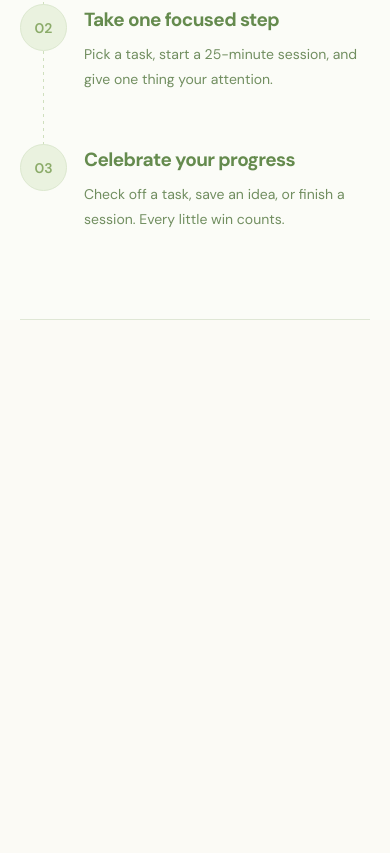
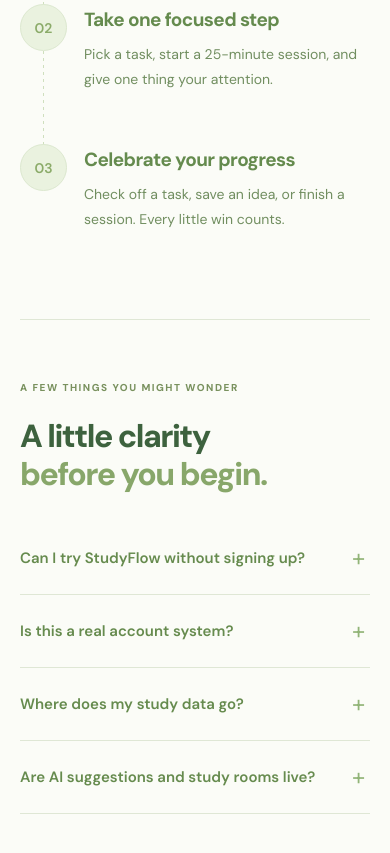
Before and after one commit to mnalindu/studyflow-mern, a React app in the folder frontend/: page / in a window 390 px wide. Shown: the part 3738-4591 px from the top of the page. Before the commit the page ends 4058 px from the top, so only its background shows below. Built offline with nearby package versions, Linux system fonts and the light colour scheme; the HTML template or start-up script is replaced by a standard one.

Commit message:
add FAQs section

```diff
--- a/frontend/src/App.jsx
+++ b/frontend/src/App.jsx
@@ -3,6 +3,7 @@
 import Hero from "./components/Hero";
 import Features from "./components/Features";
 import HowItWorks from "./components/HowItWorks";
+import FAQs from "./components/FAQs";
 
 function App() {
   return (
@@ -13,6 +14,7 @@
         <Hero />
         <Features />
         <HowItWorks />
+        <FAQs />
       </main>
     </>
   );
--- /dev/null
+++ b/frontend/src/components/FAQs.css
@@ -0,0 +1,250 @@
+
+/* =====================================
+   StudyFlow - FAQs Accordion Section
+===================================== */
+
+.sf-faq,
+.sf-faq * {
+  box-sizing: border-box;
+}
+
+.sf-faq {
+  width: 100%;
+  background: #fbfcf7;
+  font-family: "DM Sans", sans-serif;
+  color: #63874b;
+  scroll-margin-top: 95px;
+}
+
+.sf-faq__container {
+  display: grid;
+  grid-template-columns: minmax(0, 0.85fr) minmax(0, 1.15fr);
+  gap: clamp(50px, 7vw, 130px);
+  align-items: start;
+
+  width: min(100% - 192px, 1536px);
+  margin: 0 auto;
+  padding: 92px 28px 92px;
+}
+
+/* =====================================
+   Left Side
+===================================== */
+
+.sf-faq__intro {
+  max-width: 550px;
+}
+
+.sf-faq__eyebrow {
+  margin: 0 0 28px;
+  color: #79915e;
+  font-size: 12px;
+  font-weight: 800;
+  letter-spacing: 2.1px;
+  line-height: 1.5;
+}
+
+.sf-faq__intro h2 {
+  margin: 0;
+  color: #3d623e;
+  font-size: clamp(35px, 3vw, 48px);
+  font-weight: 800;
+  line-height: 1.2;
+  letter-spacing: -2.3px;
+}
+
+.sf-faq__intro h2 span {
+  color: #88a76a;
+}
+
+/* =====================================
+   Right Side FAQ List
+===================================== */
+
+.sf-faq__list {
+  width: 100%;
+}
+
+.sf-faq__item {
+  width: 100%;
+  border-bottom: 1px solid #dfe7d5;
+}
+
+.sf-faq__question {
+  margin: 0;
+  font-size: inherit;
+  font-weight: inherit;
+}
+
+.sf-faq__button {
+  display: flex;
+  align-items: center;
+  justify-content: space-between;
+  gap: 22px;
+
+  width: 100%;
+  min-height: 81px;
+  padding: 18px 3px 18px 0;
+
+  border: none;
+  background: transparent;
+
+  color: #668b4e;
+  font-family: inherit;
+  font-size: 18px;
+  font-weight: 600;
+  line-height: 1.5;
+  text-align: left;
+  cursor: pointer;
+
+  transition: color 0.2s ease;
+}
+
+.sf-faq__button:hover {
+  color: #315f43;
+}
+
+.sf-faq__button:focus-visible {
+  outline: 2px solid #86a864;
+  outline-offset: -3px;
+  border-radius: 4px;
+}
+
+/* Plus / Minus Icon */
+
+.sf-faq__icon {
+  display: flex;
+  align-items: center;
+  justify-content: center;
+  flex: 0 0 27px;
+
+  width: 27px;
+  height: 27px;
+
+  color: #91b477;
+  font-size: 28px;
+  font-weight: 300;
+  line-height: 1;
+}
+
+/* Opened Accordion Answer */
+
+.sf-faq__answer {
+  padding: 0 50px 25px 0;
+}
+
+.sf-faq__answer[hidden] {
+  display: none;
+}
+
+.sf-faq__answer p {
+  max-width: 670px;
+  margin: 0;
+
+  color: #748c67;
+  font-size: 16px;
+  font-weight: 400;
+  line-height: 1.85;
+}
+
+.sf-faq__item--open .sf-faq__button {
+  color: #3d623e;
+}
+
+/* =====================================
+   Laptop
+===================================== */
+
+@media (max-width: 1300px) {
+  .sf-faq__container {
+    width: calc(100% - 100px);
+    gap: 65px;
+    padding-left: 15px;
+    padding-right: 15px;
+  }
+
+  .sf-faq__intro h2 {
+    font-size: 41px;
+  }
+
+  .sf-faq__button {
+    font-size: 17px;
+  }
+}
+
+/* =====================================
+   Tablet
+===================================== */
+
+@media (max-width: 950px) {
+  .sf-faq__container {
+    grid-template-columns: 1fr;
+    width: calc(100% - 60px);
+    gap: 40px;
+    padding: 75px 10px;
+  }
+
+  .sf-faq__intro {
+    max-width: 700px;
+  }
+
+  .sf-faq__intro h2 {
+    font-size: clamp(38px, 5vw, 48px);
+  }
+
+  .sf-faq__button {
+    min-height: 76px;
+  }
+}
+
+/* =====================================
+   Mobile
+===================================== */
+
+@media (max-width: 620px) {
+  .sf-faq__container {
+    width: calc(100% - 40px);
+    gap: 28px;
+    padding: 60px 0 75px;
+  }
+
+  .sf-faq__eyebrow {
+    margin-bottom: 22px;
+    font-size: 10px;
+    letter-spacing: 1.5px;
+  }
+
+  .sf-faq__intro h2 {
+    font-size: clamp(32px, 8vw, 42px);
+    letter-spacing: -1.5px;
+  }
+
+  .sf-faq__button {
+    min-height: 72px;
+    gap: 15px;
+    padding: 16px 0;
+    font-size: 15px;
+  }
+
+  .sf-faq__icon {
+    flex-basis: 23px;
+    width: 23px;
+    height: 23px;
+    font-size: 24px;
+  }
+
+  .sf-faq__answer {
+    padding: 0 30px 22px 0;
+  }
+
+  .sf-faq__answer p {
+    font-size: 14px;
+    line-height: 1.8;
+  }
+}
+
+@media (prefers-reduced-motion: reduce) {
+  .sf-faq__button {
+    transition: none;
+  }
+}
--- /dev/null
+++ b/frontend/src/components/FAQs.jsx
@@ -0,0 +1,106 @@
+
+import { useState } from "react";
+import "./FAQs.css";
+
+const faqs = [
+  {
+    question: "Can I try StudyFlow without signing up?",
+    answer:
+      "Yes! We're building a demo experience so you can explore the StudyFlow workspace before creating an account. Guest access will be connected in a later development step.",
+  },
+  {
+    question: "Is this a real account system?",
+    answer:
+      "We're currently developing the application. Once the MERN backend and authentication are connected, you'll be able to create an account and securely access your own study workspace.",
+  },
+  {
+    question: "Where does my study data go?",
+    answer:
+      "The current frontend uses illustrative data. When the backend is complete, your tasks, goals, and study sessions will be stored in MongoDB and linked to your account.",
+  },
+  {
+    question: "Are AI suggestions and study rooms live?",
+    answer:
+      "Not yet! AI-powered study suggestions and collaborative study rooms are planned features. We're starting with tasks, focus sessions, goals, and progress tracking.",
+  },
+];
+
+export default function FAQs() {
+  const [activeIndex, setActiveIndex] = useState(null);
+
+  function toggleFAQ(index) {
+    setActiveIndex((current) =>
+      current === index ? null : index
+    );
+  }
+
+  return (
+    <section
+      className="sf-faq"
+      id="faqs"
+      aria-labelledby="sf-faq-title"
+    >
+      <div className="sf-faq__container">
+
+        {/* Left Side Heading */}
+        <div className="sf-faq__intro">
+          <p className="sf-faq__eyebrow">
+            A FEW THINGS YOU MIGHT WONDER
+          </p>
+
+          <h2 id="sf-faq-title">
+            A little clarity
+            <br />
+            <span>before you begin.</span>
+          </h2>
+        </div>
+
+        {/* Right Side Accordion */}
+        <div className="sf-faq__list">
+          {faqs.map((faq, index) => {
+            const isOpen = activeIndex === index;
+
+            return (
+              <div
+                className={`sf-faq__item ${
+                  isOpen ? "sf-faq__item--open" : ""
+                }`}
+                key={faq.question}
+              >
+                <h3 className="sf-faq__question">
+                  <button
+                    type="button"
+                    className="sf-faq__button"
+                    onClick={() => toggleFAQ(index)}
+                    aria-expanded={isOpen}
+                    aria-controls={`sf-faq-answer-${index}`}
+                    id={`sf-faq-question-${index}`}
+                  >
+                    <span>{faq.question}</span>
+
+                    <span
+                      className="sf-faq__icon"
+                      aria-hidden="true"
+                    >
+                      {isOpen ? "−" : "+"}
+                    </span>
+                  </button>
+                </h3>
+
+                <div
+                  id={`sf-faq-answer-${index}`}
+                  className="sf-faq__answer"
+                  role="region"
+                  aria-labelledby={`sf-faq-question-${index}`}
+                  hidden={!isOpen}
+                >
+                  <p>{faq.answer}</p>
+                </div>
+              </div>
+            );
+          })}
+        </div>
+      </div>
+    </section>
+  );
+}
```
